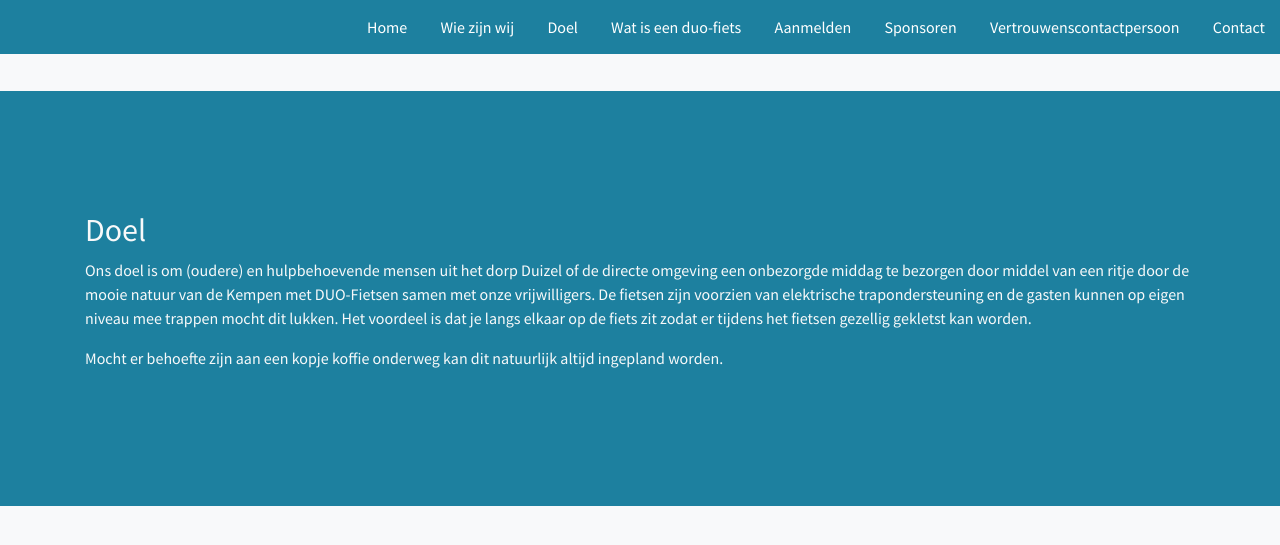
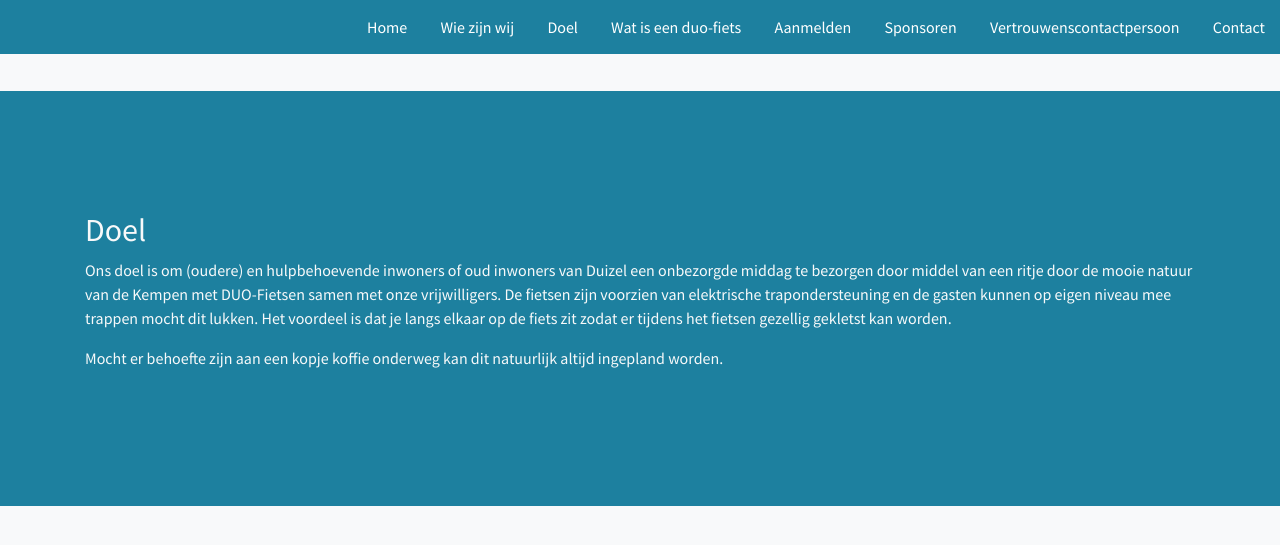
Before and after one commit to duofietsduizel/duofietsduizel.github.io, a Jekyll site: the page built from index.html, in a window 1280 px wide and 900 px high, scrolled down 1451 px, cut to the strip 0-602 px from the top of the window. Shown: the top 545 px of the strip. Built offline with Jekyll 4.4.1, drawn with Linux system fonts in a browser that asks for light colours.

Commit message:
Update doel.html
"Inwoners van Duizel en omstreden" veranderd in "Inwoners en oud inwoners van Duizel"

```diff
--- a/_pages/2_doel.html
+++ b/_pages/2_doel.html
@@ -9,7 +9,7 @@ bg: primary
         <div class="col text-light">
             <h2>Doel</h2>
             <p>
-                Ons doel is om (oudere) en hulpbehoevende mensen uit het dorp Duizel of de directe omgeving een onbezorgde middag te bezorgen door middel van een ritje door de mooie natuur van de Kempen met DUO-Fietsen samen met onze vrijwilligers.
+                Ons doel is om (oudere) en hulpbehoevende inwoners of oud inwoners van Duizel een onbezorgde middag te bezorgen door middel van een ritje door de mooie natuur van de Kempen met DUO-Fietsen samen met onze vrijwilligers.
                 De fietsen zijn voorzien van elektrische trapondersteuning en de gasten kunnen op eigen niveau mee trappen mocht dit lukken.
                 Het voordeel is dat je langs elkaar op de fiets zit zodat er tijdens het fietsen gezellig gekletst kan worden.
             </p>
```
